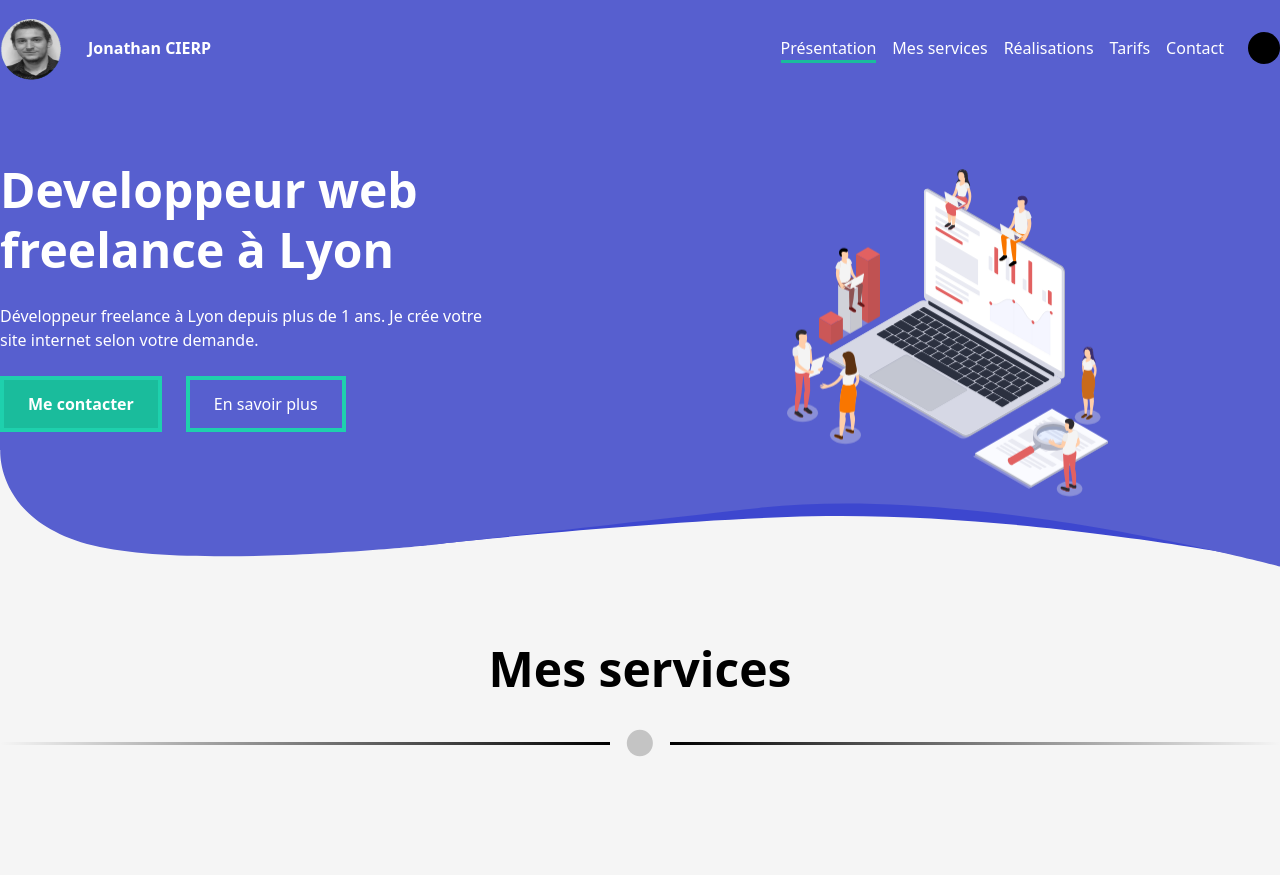
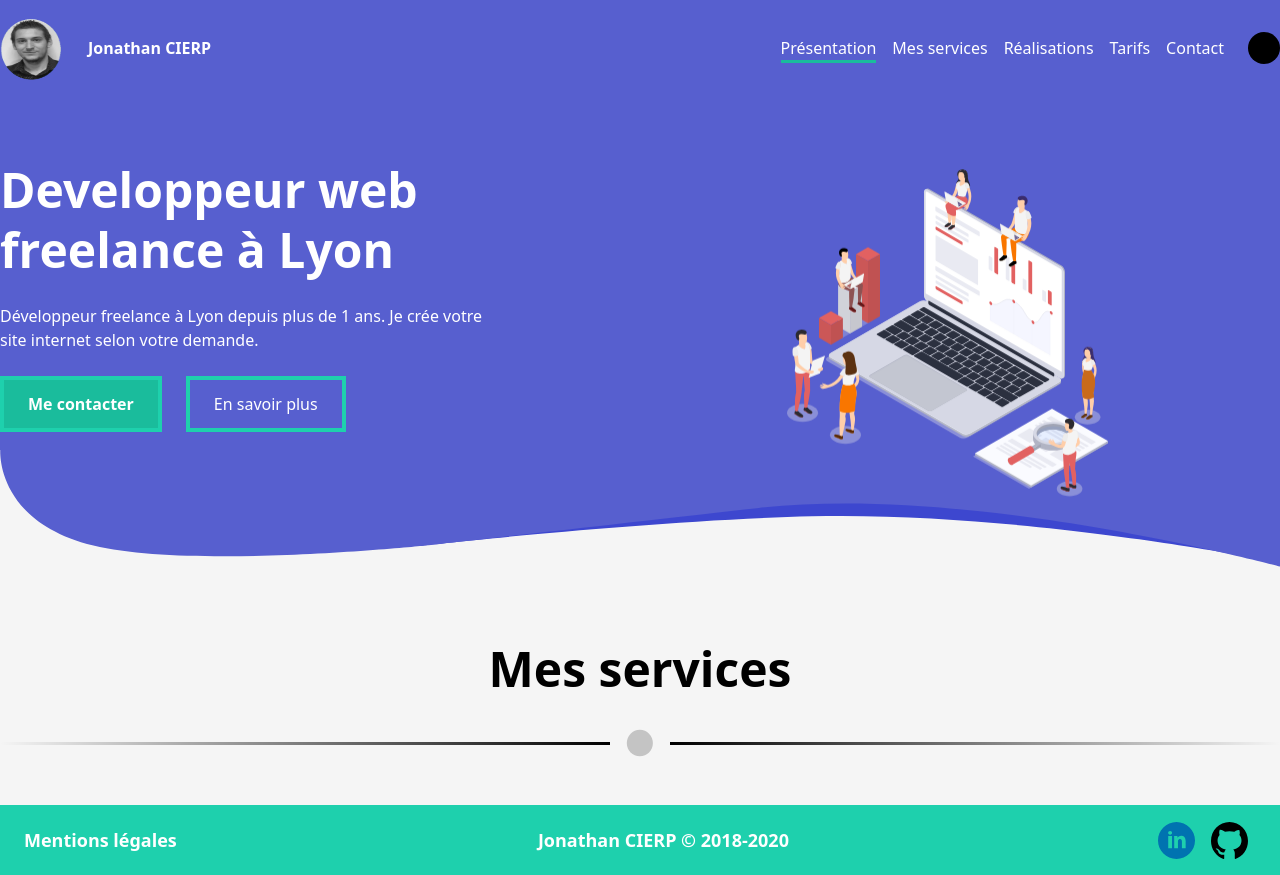
Before and after one commit to JonathanCierp/jonathancierp.fr, a Nuxt app: page / in a window 1280 px wide. Before the commit the page ends 800 px from the top, so only its background shows below. Built offline with nearby package versions, Linux system fonts and the light colour scheme.

Commit message:
feat : add footer

```diff
--- /dev/null
+++ b/components/core/CoreFooter.vue
@@ -0,0 +1,46 @@
+<template>
+	<footer class="core-footer p-6 flex items-center">
+		<div class="flex-grow">
+			<nuxt-link class="font-semibold text-white text-lg" to="/policy">
+				Mentions légales
+			</nuxt-link>
+		</div>
+		<div class="flex-grow text-center">
+			<span class="font-semibold text-white text-lg">Jonathan CIERP © 2018-2020</span>
+		</div>
+		<div class="flex flex-grow justify-end">
+			<!--<nuxt-link to="/fb">
+				facebook
+			</nuxt-link>-->
+			<nuxt-link class="mx-2" to="/fb">
+				<icon-linkedin />
+			</nuxt-link>
+			<!--<nuxt-link to="/fb">
+				twitter
+			</nuxt-link>-->
+			<nuxt-link class="mx-2" to="/fb">
+				<icon-github />
+			</nuxt-link>
+		</div>
+	</footer>
+</template>
+
+<script>
+	import IconLinkedin from "@/components/icon/IconLinkedin"
+	import IconGithub from "@/components/icon/IconGithub"
+
+	export default {
+		name: "core-footer",
+		components: {
+			IconLinkedin,
+			IconGithub
+		}
+	}
+</script>
+
+<style>
+	.core-footer {
+		height: 70px;
+		background-color: #1ED0AD;
+	}
+</style>
--- a/layouts/default.vue
+++ b/layouts/default.vue
@@ -6,17 +6,20 @@
 		</div>
 		<core-background-shape />
     <Nuxt />
+		<core-footer class="mt-12" />
   </div>
 </template>
 
 <script>
 	import CoreHeader from "@/components/core/header/CoreHeader"
+	import CoreFooter from "@/components/core/CoreFooter"
 	import CoreBackgroundShape from "@/components/core/CoreBackgroundShape"
 	import SectionPresentation from "@/components/section/SectionPresentation"
 
 	export default {
 		components: {
 			CoreHeader,
+			CoreFooter,
 			CoreBackgroundShape,
 			SectionPresentation
 		},
```
